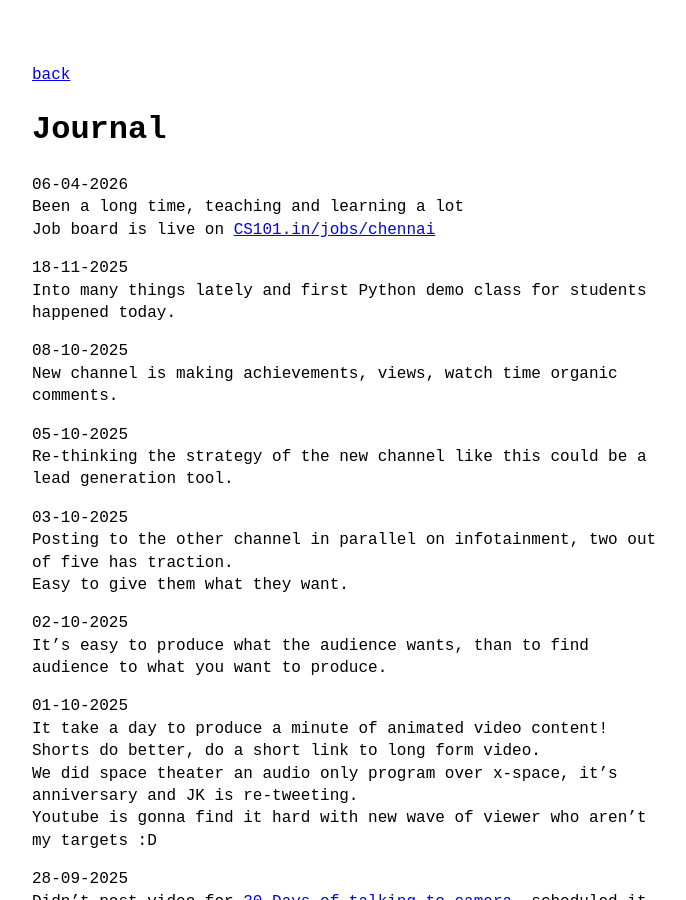
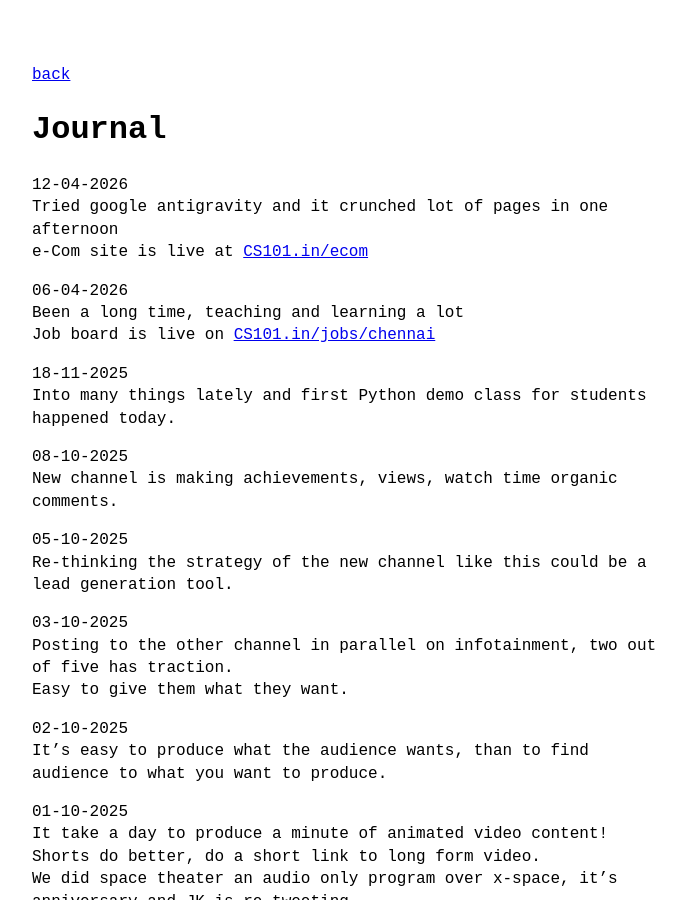
Before and after one commit to VallarasuS/Vallarasu.in, a Jekyll site: the page built from docs/open-journal.md, in a window 1280 px wide and 900 px high. Shown: the whole window, without its empty margins (288-974 px from the left). Built offline with Jekyll 4.4.1, drawn with Linux system fonts in a browser that asks for light colours.

Commit message:
Update open-journal.md

```diff
--- a/docs/open-journal.md
+++ b/docs/open-journal.md
@@ -2,6 +2,10 @@
 layout: page
 title: Journal
 ---
+
+12-04-2026<br>
+Tried  google antigravity and it crunched lot of pages in one afternoon<br>
+e-Com site is live at [CS101.in/ecom](https://cs101.in/ecom/)
 
 06-04-2026<br>
 Been a long time, teaching and learning a lot<br>
```
